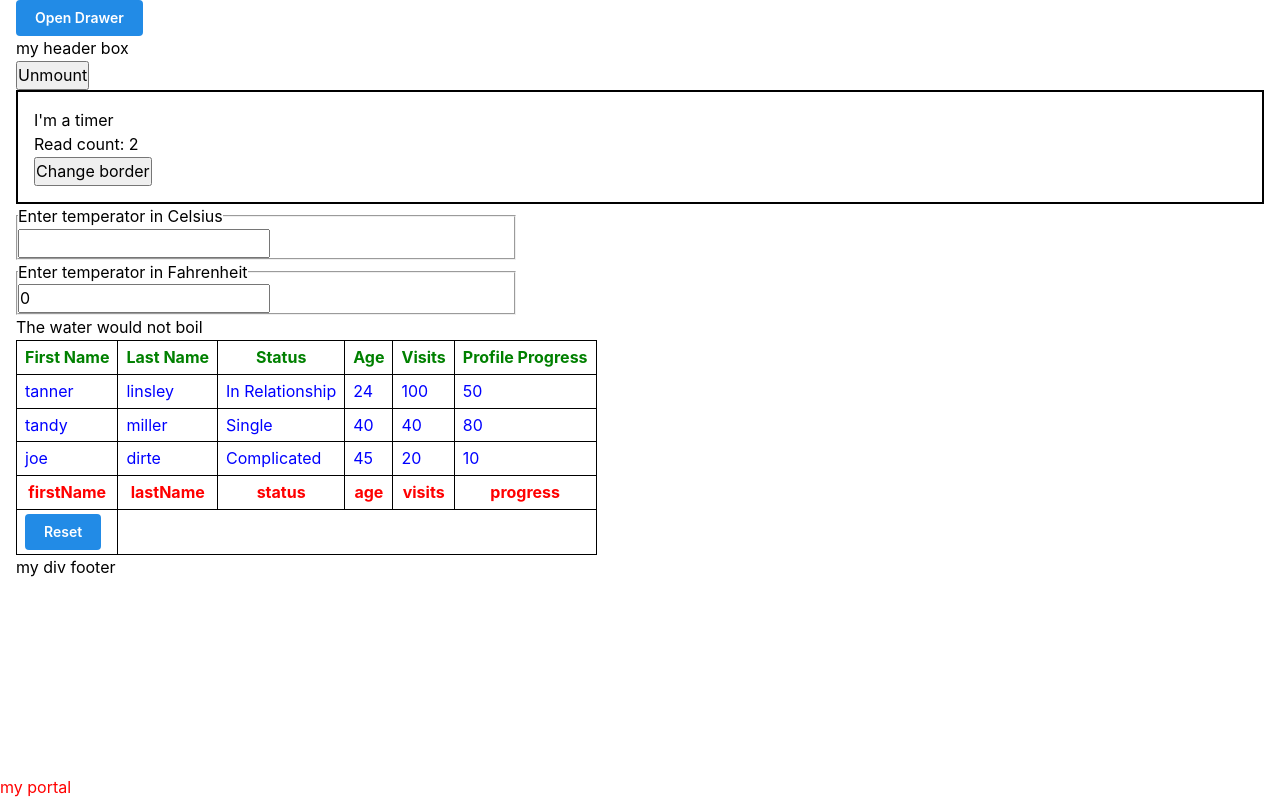
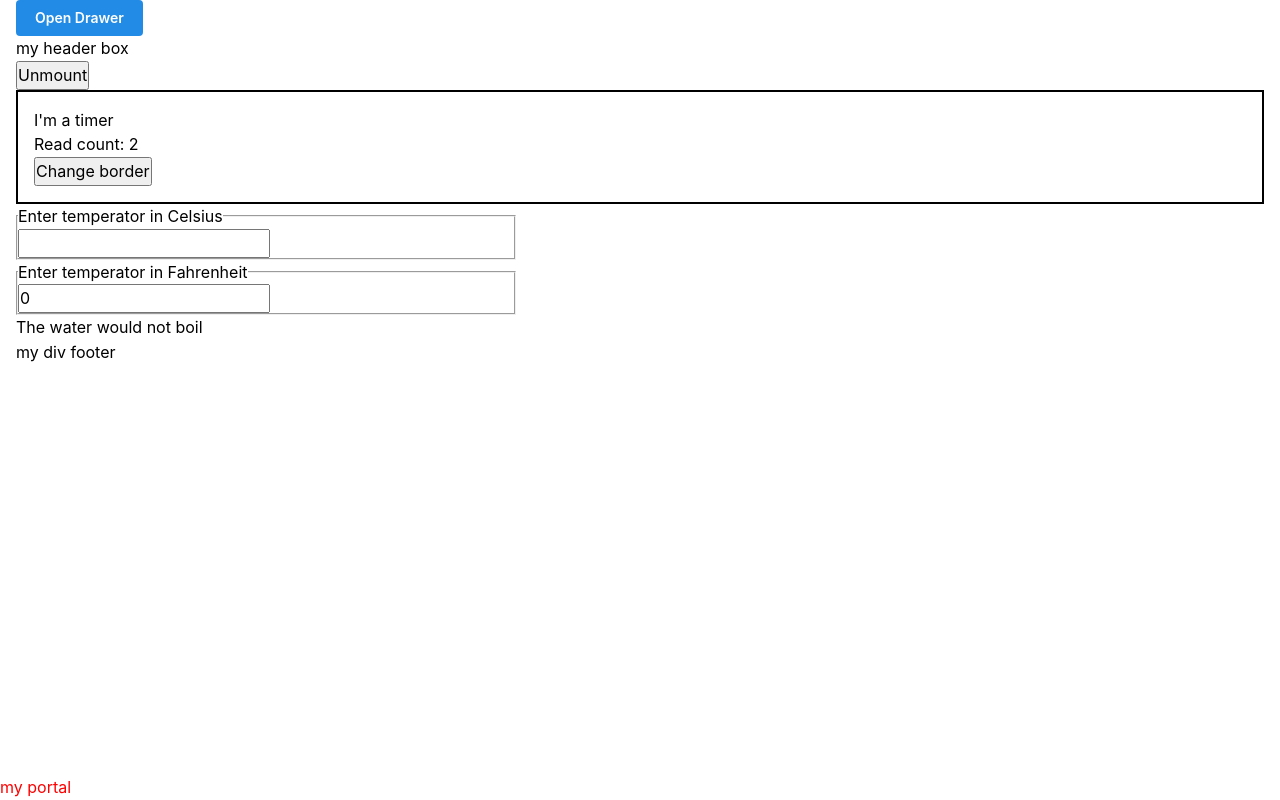
Before and after one commit to namnguyen29/my-react-template, a React (Vite) app: page /dashboard in a window 1280 px wide. Built offline with nearby package versions, Linux system fonts and the light colour scheme.

Commit message:
remove tanstack table

```diff
--- a/src/app/features/common/pages/Dashboard/Dashboard.tsx
+++ b/src/app/features/common/pages/Dashboard/Dashboard.tsx
@@ -3,9 +3,8 @@
 // import { useMatch } from 'react-router-dom';
 
 import { Calculator, WatchTimer } from '@app-features/common/components';
-import { columns, defaultData } from '@app-shared/constants';
-import { Table } from '@app-shared/components';
-import { Person } from '@app-shared/types';
+// import { columns, defaultData } from '@app-shared/constants';
+// import { Person } from '@app-shared/types';
 import { useEffect, useRef, useState } from 'react';
 
 export const Dashboard = () => {
@@ -31,7 +30,6 @@ export const Dashboard = () => {
       </button>
       {isShow && <WatchTimer title="I'm a timer" ref={containerRef} />}
       <Calculator />
-      <Table<Person> tableItems={defaultData} columns={columns} />
     </article>
   );
 };
--- a/src/app/shared/components/Table/Table.module.scss
+++ /dev/null
@@ -1,21 +0,0 @@
-.table-container {
-  font-size: 16px;
-}
-
-table,
-th,
-td {
-  border-collapse: collapse;
-  border: 1px solid #000000;
-  padding: 0.25rem 0.5rem;
-}
-
-thead {
-  color: green;
-}
-tbody {
-  color: blue;
-}
-tfoot {
-  color: red;
-}
--- a/src/app/shared/components/Table/Table.tsx
+++ /dev/null
@@ -1,70 +0,0 @@
-import { useState } from 'react';
-
-import { Button } from '@mantine/core';
-import { useReactTable, getCoreRowModel, flexRender, ColumnDef } from '@tanstack/react-table';
-import clsx from 'clsx';
-
-import styles from './Table.module.scss';
-
-type Props<T> = {
-  tableItems: T[];
-  columns: ColumnDef<T, unknown>[];
-};
-
-export function Table<T>({ tableItems, columns }: Props<T>) {
-  const [tableData, setTableData] = useState<T[]>(tableItems);
-  const table = useReactTable<T>({
-    data: tableData,
-    columns,
-    getCoreRowModel: getCoreRowModel()
-  });
-
-  return (
-    <table className={clsx(styles['table-container'], 'horizontal-table')}>
-      <thead>
-        {table.getHeaderGroups().map((headerGroup, idx) => (
-          <tr key={`${headerGroup.id}-${idx}`}>
-            {headerGroup.headers.map((header, headIdx) => (
-              <th key={`${header.id}-${headIdx}`}>
-                {header.isPlaceholder
-                  ? null
-                  : flexRender(header.column.columnDef.header, header.getContext())}
-              </th>
-            ))}
-          </tr>
-        ))}
-      </thead>
-
-      <tbody>
-        {table.getRowModel().rows.map((row, idx) => (
-          <tr key={`${row.id}-${idx}`}>
-            {row.getVisibleCells().map((cell, cellIdx) => (
-              <td key={`${cell.id}-${cellIdx}`}>
-                {flexRender(cell.column.columnDef.cell, cell.getContext())}
-              </td>
-            ))}
-          </tr>
-        ))}
-      </tbody>
-
-      <tfoot>
-        {table.getFooterGroups().map((footerGroup, idx) => (
-          <tr key={`${footerGroup.id}-${idx}`}>
-            {footerGroup.headers.map((footer, idx) => (
-              <th key={`${footer.id}-${idx}`}>
-                {footer.isPlaceholder
-                  ? null
-                  : flexRender(footer.column.columnDef.footer, footer.getContext())}
-              </th>
-            ))}
-          </tr>
-        ))}
-        <tr>
-          <td>
-            <Button onClick={() => setTableData([])}>Reset</Button>
-          </td>
-        </tr>
-      </tfoot>
-    </table>
-  );
-}
--- a/src/app/shared/components/index.ts
+++ b/src/app/shared/components/index.ts
@@ -1,4 +1,3 @@
 export * from './ProtectedRoute/ProtectedRoute';
-export * from './Table/Table';
 export * from './Form';
 export * from './Modal/Modal';
--- a/src/app/shared/constants/index.ts
+++ b/src/app/shared/constants/index.ts
@@ -1,3 +1,2 @@
 export * from './regex';
 export * from './time';
-export * from './tableConst';
--- a/src/app/shared/constants/tableConst.ts
+++ /dev/null
@@ -1,64 +0,0 @@
-import { ColumnDef, createColumnHelper } from '@tanstack/react-table';
-
-import { Person } from '@app-shared/types';
-
-export const defaultData: Person[] = [
-  {
-    firstName: 'tanner',
-    lastName: 'linsley',
-    age: 24,
-    visits: 100,
-    status: 'In Relationship',
-    progress: 50
-  },
-  {
-    firstName: 'tandy',
-    lastName: 'miller',
-    age: 40,
-    visits: 40,
-    status: 'Single',
-    progress: 80
-  },
-  {
-    firstName: 'joe',
-    lastName: 'dirte',
-    age: 45,
-    visits: 20,
-    status: 'Complicated',
-    progress: 10
-  }
-];
-
-export const columnHelper = createColumnHelper<Person>();
-
-export const columns = [
-  columnHelper.accessor('firstName', {
-    header: () => 'First Name',
-    cell: (info) => info.getValue(),
-    footer: (info) => info.column.id
-  }),
-  columnHelper.accessor((row) => row.lastName, {
-    id: 'lastName',
-    header: () => 'Last Name',
-    cell: (info) => info.getValue(),
-    footer: (info) => info.column.id
-  }),
-  columnHelper.accessor('status', {
-    header: 'Status',
-    footer: (info) => info.column.id
-  }),
-  columnHelper.accessor('age', {
-    id: 'age',
-    header: () => 'Age',
-    cell: (info) => info.renderValue(),
-    footer: (info) => info.column.id
-  }),
-  columnHelper.accessor('visits', {
-    header: () => 'Visits',
-    footer: (info) => info.column.id
-  }),
-  columnHelper.accessor('progress', {
-    header: 'Profile Progress',
-    footer: (info) => info.column.id
-  })
-] as ColumnDef<Person, unknown>[];
```
Also changed, not shown: package.json (+10 -11 lines), src/app/shared/components/Table/README.md (deleted), 1 other file (tests, documents, lock files or other folders).
